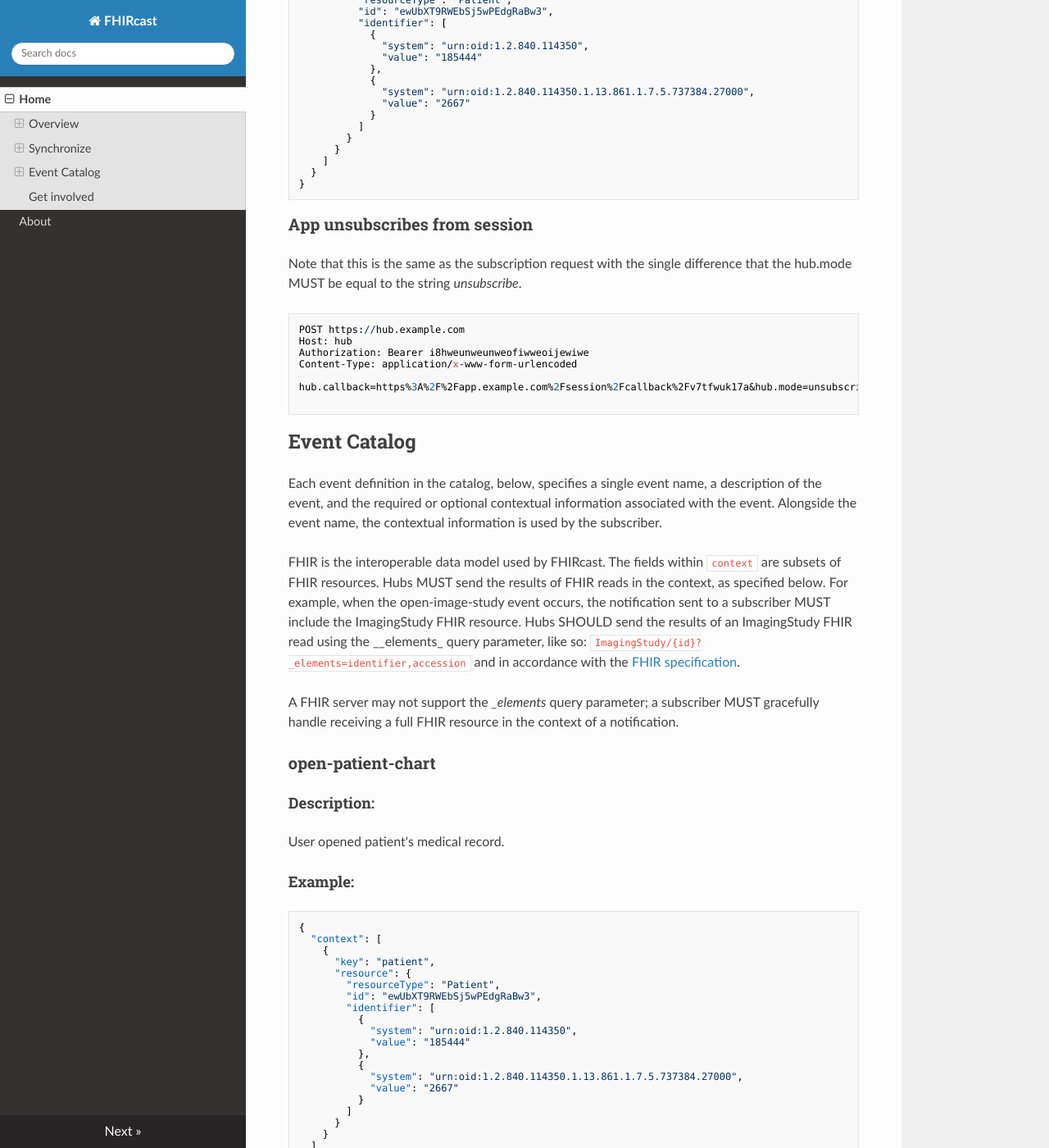
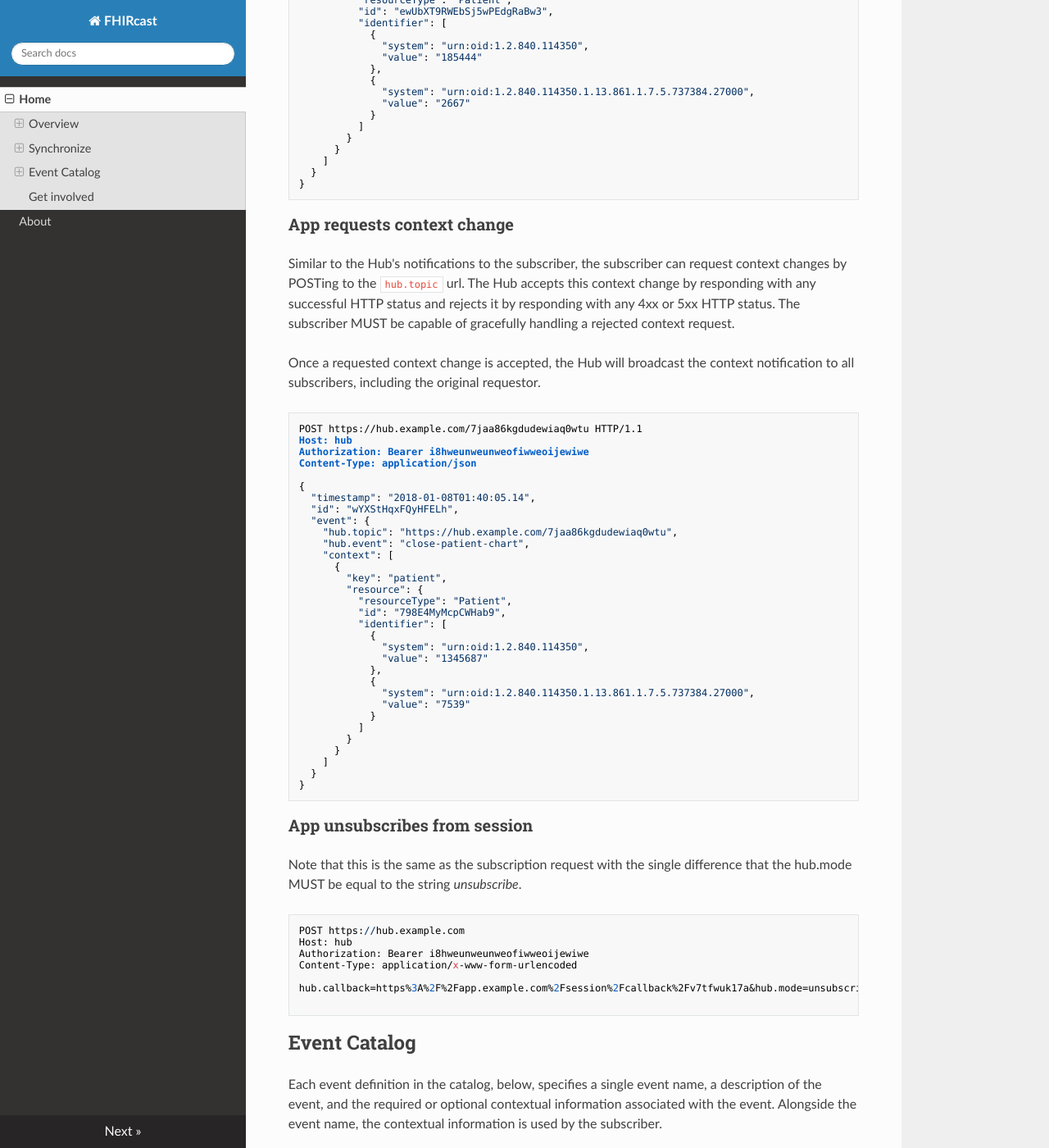
Before and after one commit to HL7/fhircast-docs, an MkDocs documentation site: the page built from docs/index.md, in a window 1280 px wide and 1400 px high, scrolled down 5100 px. Shown: the whole window at 82% size. Built offline with MkDocs 1.6.1, drawn with Linux system fonts in a browser that asks for light colours; nearby versions of some CDN libraries; old or Windows-style settings are respelled for this version of MkDocs.

Commit message:
Update index.md

````diff
--- a/docs/index.md
+++ b/docs/index.md
@@ -170,6 +170,46 @@ X-Hub-Signature: sha256=dce85dc8dfde2426079063ad413268ac72dcf845f9f923193285e693
 }
 ```
 
+### App requests context change
+
+Similar to the Hub's notifications to the subscriber, the subscriber can request context changes by POSTing to the `hub.topic` url. The Hub accepts this context change by responding with any successful HTTP status and rejects it by responding with any 4xx or 5xx HTTP status. The subscriber MUST be capable of gracefully handling a rejected context request.
+
+Once a requested context change is accepted, the Hub will broadcast the context notification to all subscribers, including the original requestor.
+
+```
+POST https://hub.example.com/7jaa86kgdudewiaq0wtu HTTP/1.1
+Host: hub
+Authorization: Bearer i8hweunweunweofiwweoijewiwe
+Content-Type: application/json
+
+{
+  "timestamp": "2018-01-08T01:40:05.14",
+  "id": "wYXStHqxFQyHFELh",
+  "event": {
+    "hub.topic": "https://hub.example.com/7jaa86kgdudewiaq0wtu",
+    "hub.event": "close-patient-chart",
+    "context": [
+      {
+        "key": "patient",
+        "resource": {
+          "resourceType": "Patient",
+          "id": "798E4MyMcpCWHab9",
+          "identifier": [
+            {
+              "system": "urn:oid:1.2.840.114350",
+              "value": "1345687"
+            },
+            {
+              "system": "urn:oid:1.2.840.114350.1.13.861.1.7.5.737384.27000",
+              "value": "7539"
+            }
+          ]
+        }
+      }
+    ]
+  }
+}
+```
 
 ### App unsubscribes from session
 
````
